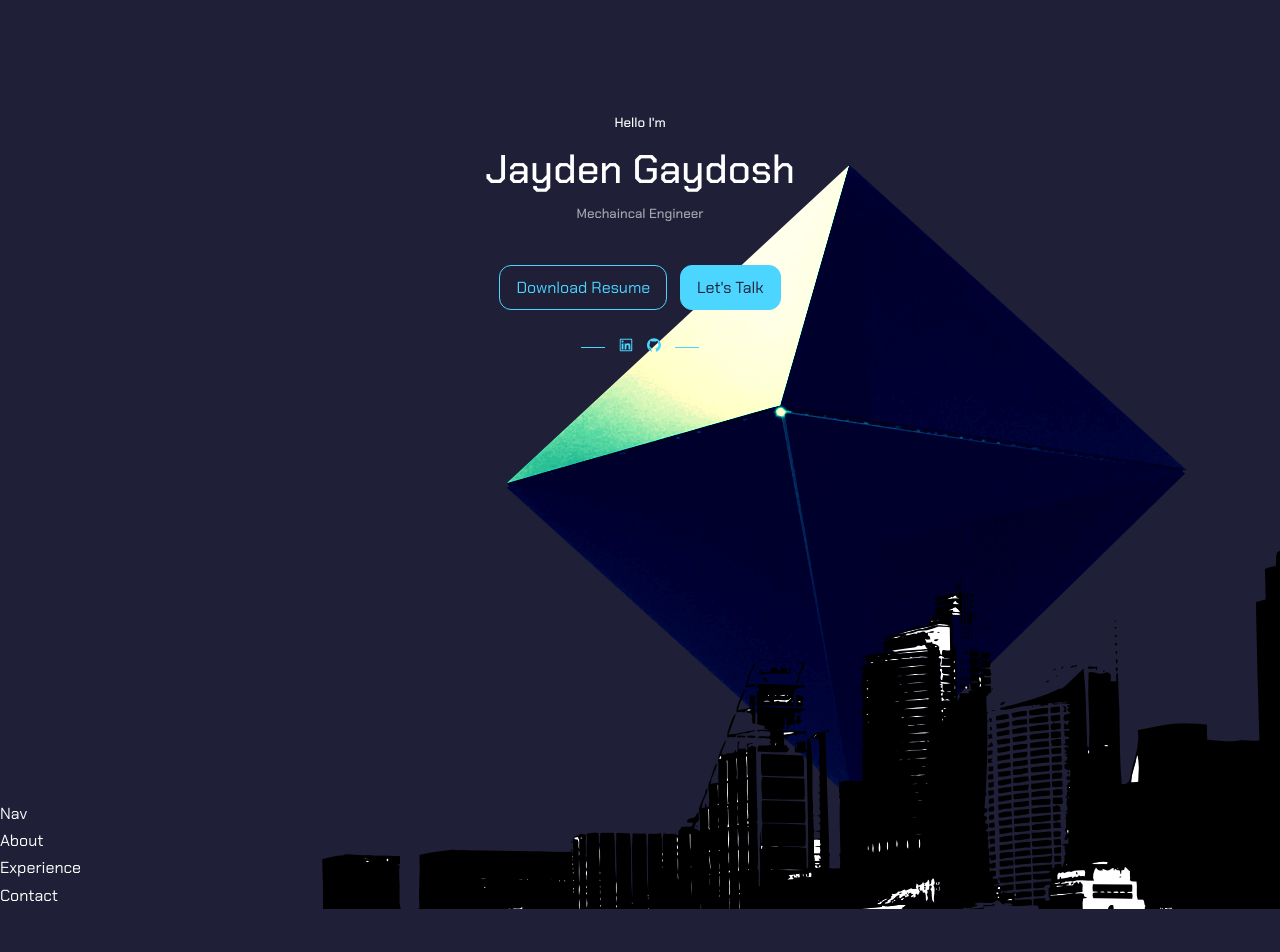
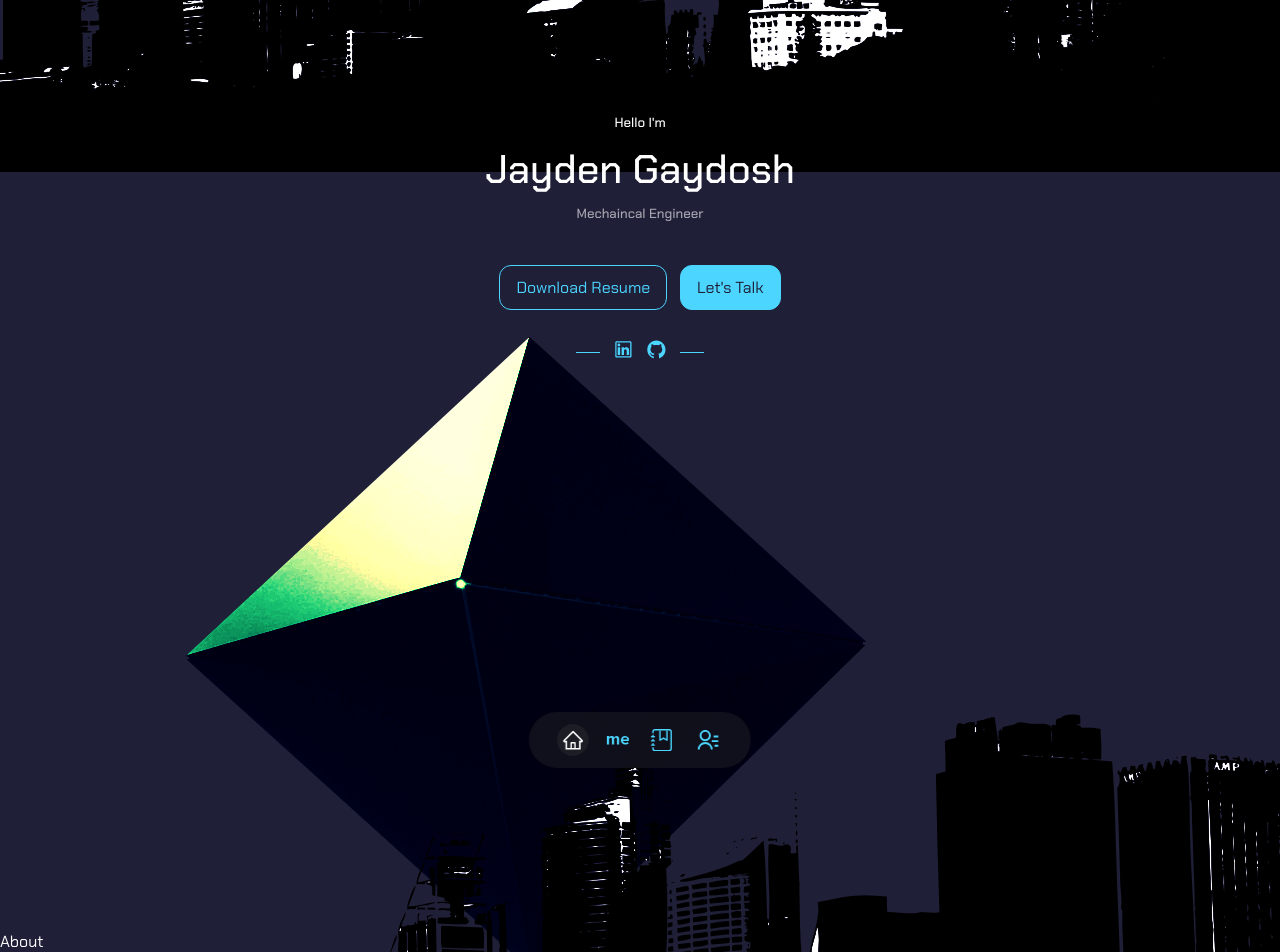
Before and after one commit to Jaydosh/react-portfolio-website, a React (Create React App) app in the folder react-portfolio-website-1/: page / in a window 1280 px wide. Shown: the top 952 px of the page. Before the commit the page ends 909 px from the top, so only its background shows below. Built offline with nearby package versions, Linux system fonts and the light colour scheme.

Commit message:
Adding navigation bar

```diff
--- a/react-portfolio-website-1/src/components/About/About.jsx
+++ b/react-portfolio-website-1/src/components/About/About.jsx
@@ -3,7 +3,7 @@ import './About.css'
 
 const About = () => {
   return (
-    <div>About</div>
+    <section id='about'>About</section>
   )
 }
 
--- a/react-portfolio-website-1/src/components/Contact/Contact.jsx
+++ b/react-portfolio-website-1/src/components/Contact/Contact.jsx
@@ -3,7 +3,7 @@ import './Contact.css'
 
 const Contact = () => {
   return (
-    <div>Contact</div>
+    <section id='contact'>Contact</section>
   )
 }
 
--- a/react-portfolio-website-1/src/components/Experience/Experience.jsx
+++ b/react-portfolio-website-1/src/components/Experience/Experience.jsx
@@ -3,7 +3,7 @@ import './Experience.css'
 
 const Experience = () => {
   return (
-    <div>Experience</div>
+    <section id='experience'>Experience</section>
   )
 }
 
--- a/react-portfolio-website-1/src/components/Header/Header.css
+++ b/react-portfolio-website-1/src/components/Header/Header.css
@@ -30,6 +30,7 @@ header {
     left: 0;
     bottom: 3rem;
     margin-top: 1.5rem;
+    font-size: 1.3rem;
 }
 
 .header__socials::after {
--- a/react-portfolio-website-1/src/components/Nav/Nav.css
+++ b/react-portfolio-website-1/src/components/Nav/Nav.css
@@ -0,0 +1,34 @@
+nav{
+    background: rgba(54, 54, 54, 0.3);
+    width: max-content;
+    display: block;
+    padding: 0.75rem 1.75rem;
+    z-index: 2;
+    position: fixed;
+    left: 50%;
+    transform: translateX(-50%);
+    bottom: 2rem;
+    display: flex;
+    gap: 0.8rem;
+    border-radius: 3rem;
+    backdrop-filter: blur(15px);
+}
+
+nav a {
+    background: transparent;
+    padding: 0.3rem;
+    border-radius: 50%;
+    display:flex;
+    color: var(--color-primary);
+    font-size: 1.4rem;
+}
+
+nav a:hover {
+    background: rgba(60, 60, 60, 0.3);
+}
+
+nav a.active{
+    background: rgba(60, 60, 60, 0.3);
+    color: white;
+
+}
--- a/react-portfolio-website-1/src/components/Nav/Nav.jsx
+++ b/react-portfolio-website-1/src/components/Nav/Nav.jsx
@@ -1,9 +1,20 @@
 import React from 'react'
 import './Nav.css'
+import {AiOutlineHome} from 'react-icons/ai'
+import {SiAboutdotme} from 'react-icons/si'
+import {BsJournalBookmark} from 'react-icons/bs'
+import {RiContactsLine} from 'react-icons/ri'
+import { useState } from 'react'
 
 const Nav = () => {
+  const [activeNav, setActiveNav] = useState('#')
   return (
-    <div>Nav</div>
+    <nav>
+      <a href="#" onClick={() => setActiveNav('#')} className={activeNav === '#' ? 'active' : ''}><AiOutlineHome /></a>
+      <a href="#about" onClick={() => setActiveNav('#about')} className={activeNav === '#about' ? 'active' : ''}><SiAboutdotme /></a>
+      <a href="#experience" onClick={() => setActiveNav('#experience') } className={activeNav === '#experience' ? 'active' : ''}><BsJournalBookmark /></a>
+      <a href="#contact" onClick={() => setActiveNav('#contact')} className={activeNav === '#contact' ? 'active' : ''}><RiContactsLine /></a>
+    </nav>
   )
 }
 
--- a/react-portfolio-website-1/src/index.css
+++ b/react-portfolio-website-1/src/index.css
@@ -40,6 +40,10 @@ body{
     color: var(--color-white);
     line-height: 1.7;
     background-image: url(../src/assets/external-content.duckduckgo.com.png);
+    background-blend-mode:hard-light;
+    background-attachment: fixed;
+    background-position: center;
+
 }
 
 /* =========== Gerneral Styles ======================*/
@@ -62,6 +66,7 @@ h1 {
 
 section {
     margin-top: 8rem;
+    height: 100vh;
 
 }
 
```
